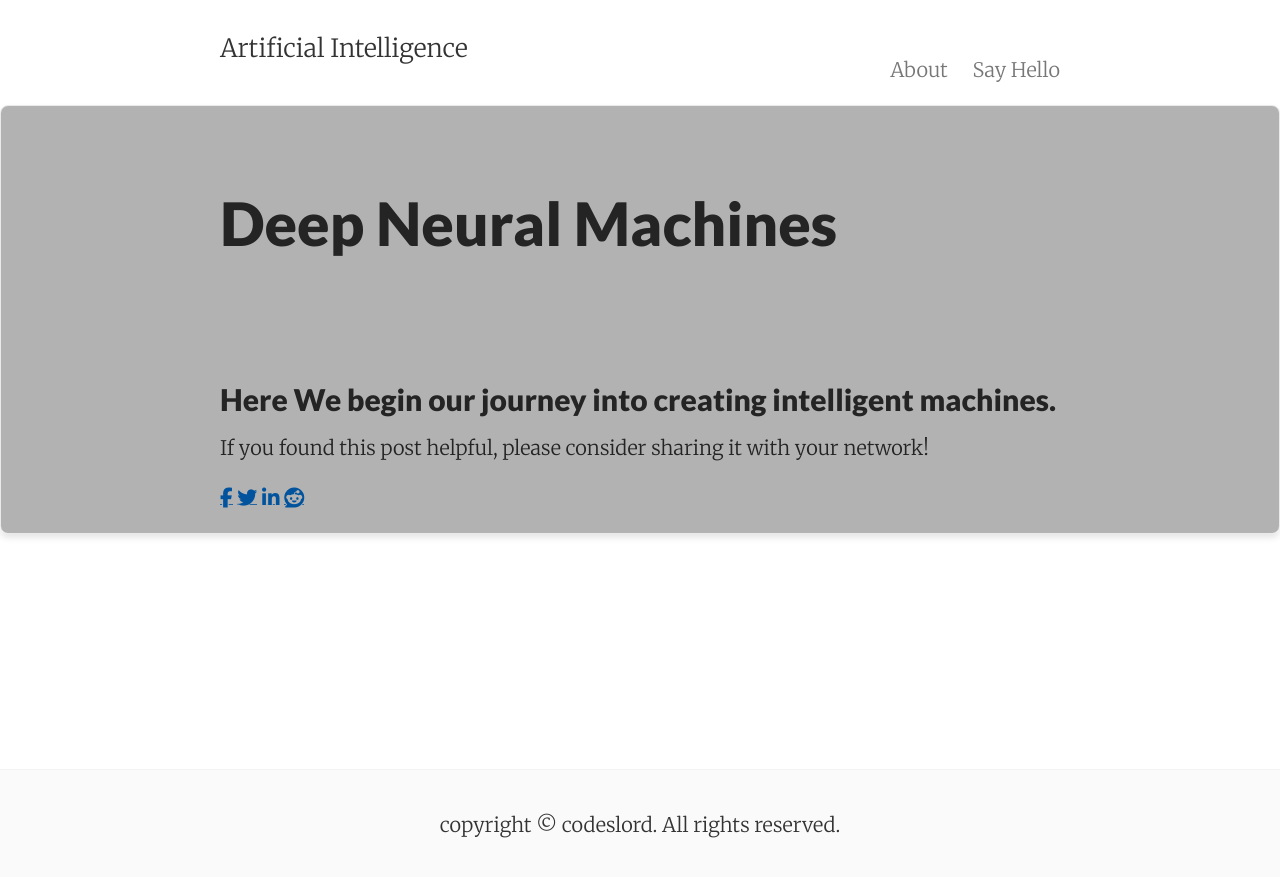
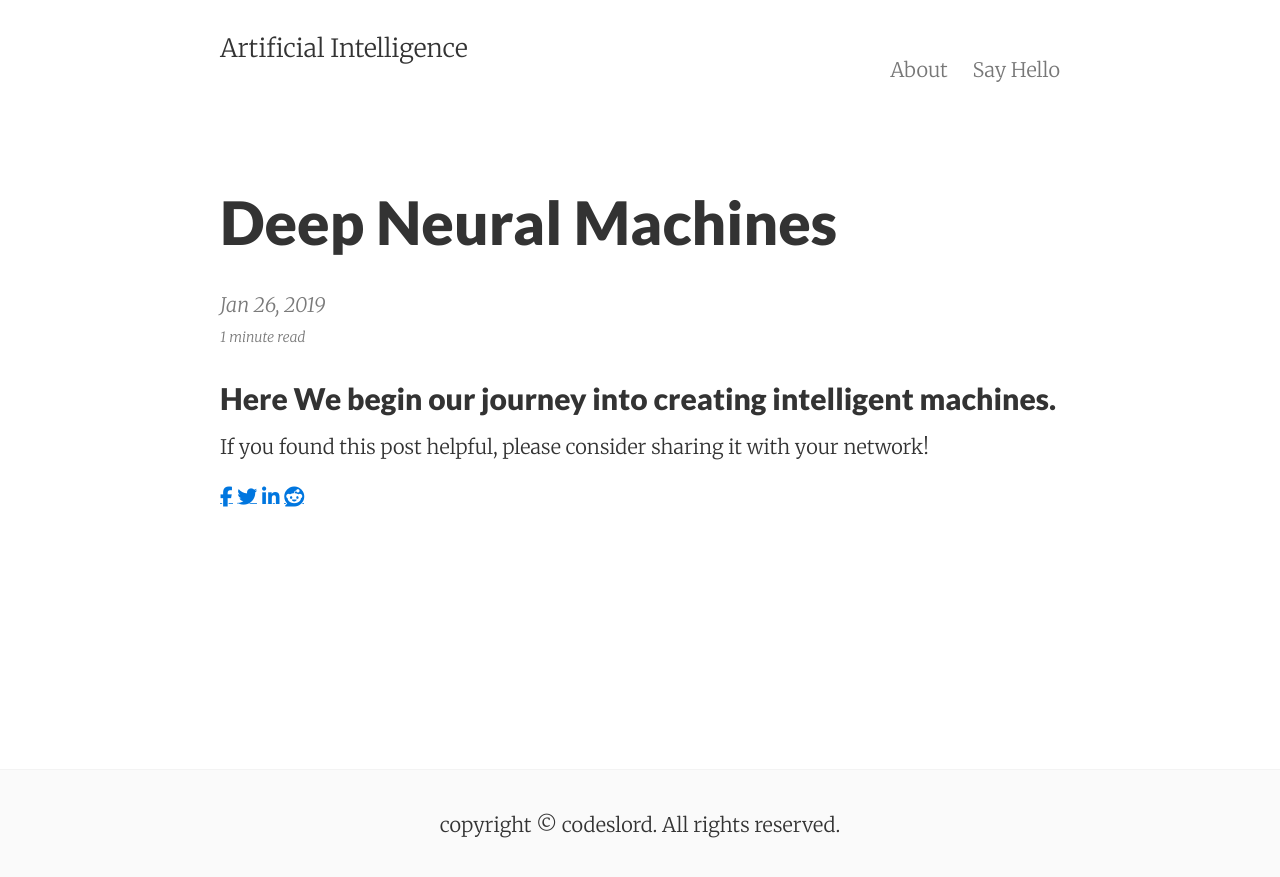
Before and after one commit to codeslord/codeslord.github.io, a Jekyll site: the page built from _posts/2019-01-26-dnm.md, in a window 1280 px wide. Shown: the top 877 px of the page. Built offline with Jekyll 4.4.1, drawn with Linux system fonts in a browser that asks for light colours; nearby versions of some CDN libraries.

Commit message:
style changes

```diff
--- a/_sass/_posts.scss
+++ b/_sass/_posts.scss
@@ -1,22 +1,7 @@
+
 .post {
   position: relative;
   overflow: hidden;
-  margin-bottom: 2rem;
-  border: 1px solid #eaeaea;
-  border-radius: 8px;
-  box-shadow: 0 4px 6px rgba(0, 0, 0, 0.1);
-}
-
-.post-background {
-  position: absolute;
-  top: 0;
-  left: 0;
-  width: 100%;
-  height: 100%;
-  background-size: cover;
-  background-position: center;
-  opacity: 0.3;
-  z-index: 0;
 }
 
 .post-overlay {
@@ -26,17 +11,16 @@
   padding: 1rem;
 }
 
-
-.post::before {
-  content: "";
-  position: absolute;
-  top: 0;
-  left: 0;
-  width: 100%;
-  height: 100%;
-  background: rgba(0, 0, 0, 0.3); /* Adjust the color and opacity as needed */
-  z-index: 0;
-}
+// .post::before {
+//   content: "";
+//   position: absolute;
+//   top: 0;
+//   left: 0;
+//   width: 100%;
+//   height: 100%;
+//   background: rgba(0, 0, 0, 0.3); /* Adjust the color and opacity as needed */
+//   z-index: 0;
+// }
 
 
 .posts .post {
@@ -75,7 +59,7 @@
   font-weight: 300;
   margin: 0;
   padding: .25em 0;
-  color: #ffffff;
+  color: #7a7a7a;
   font-style: italic;
 }
 
```
